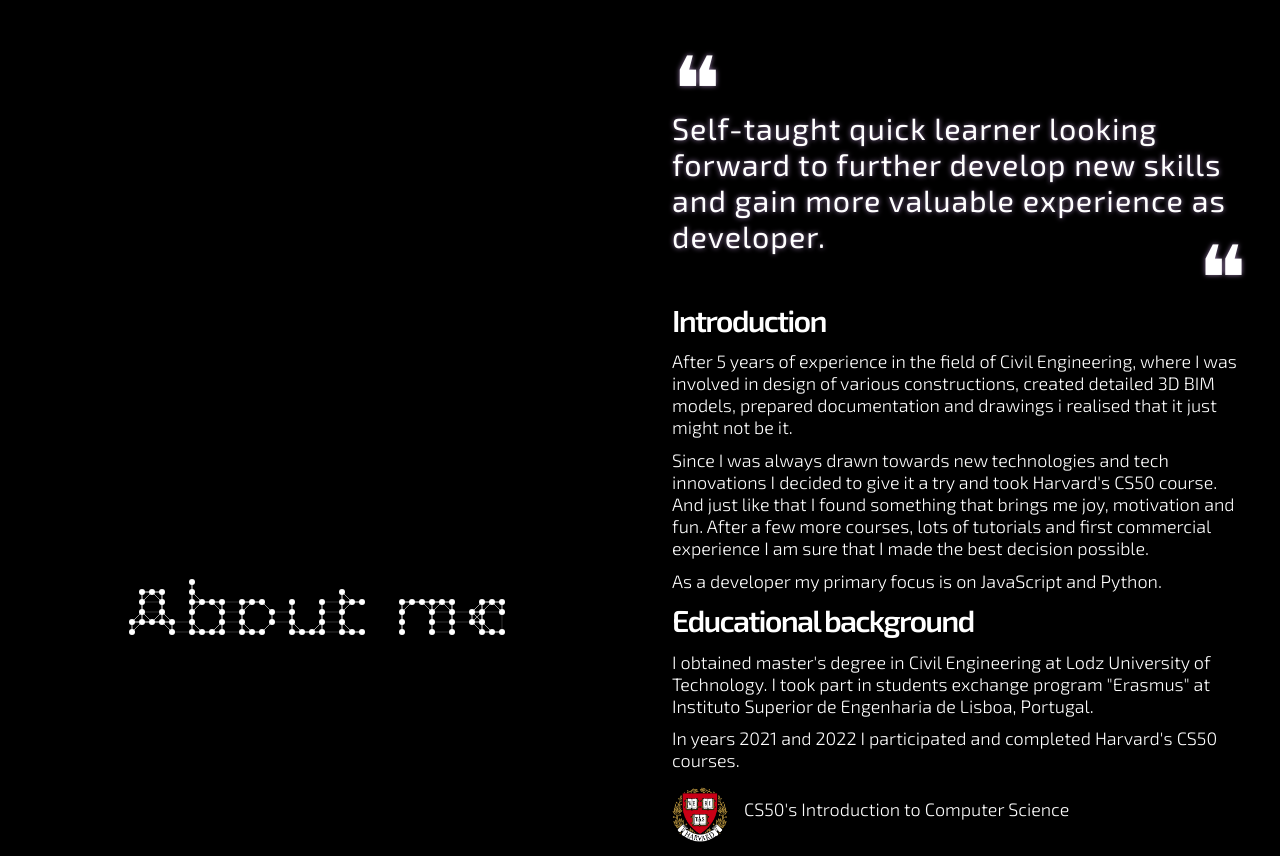
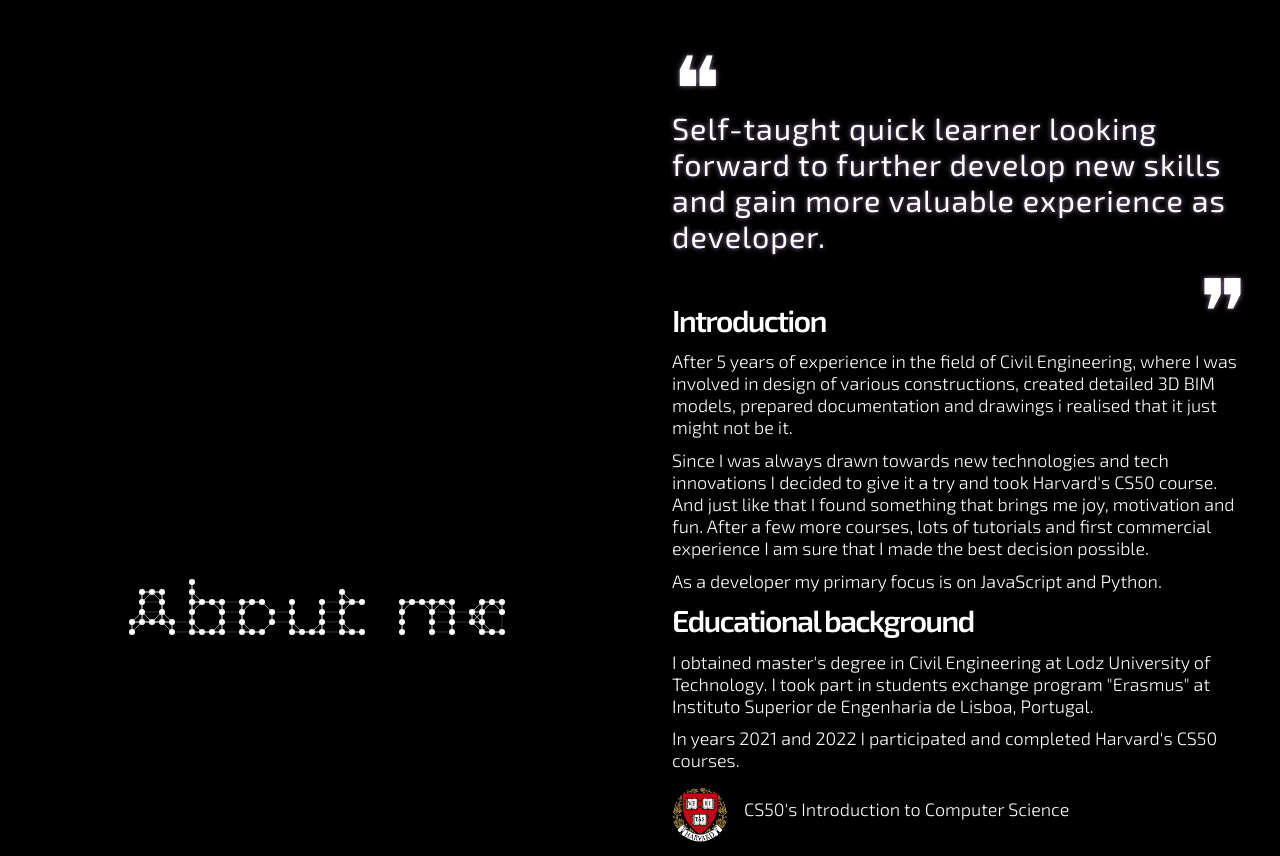
Before and after one commit to szalashaska/my-homepage, a React (Create React App) app: page / in a window 1280 px wide. Shown: the part 802-1658 px from the top of the page. Built offline with nearby package versions, Linux system fonts and the light colour scheme.

Commit message:
Rotated quote sign

```diff
--- a/src/components/AboutMe.jsx
+++ b/src/components/AboutMe.jsx
@@ -59,7 +59,7 @@ const Blockquote = styled.blockquote`
   &:after {
     right: 0;
     bottom: 0;
-    transform: translateY(70%);
+    transform: translateY(70%) rotate(180deg);
   }
 
   @media screen and (min-width: 900px) {
```
